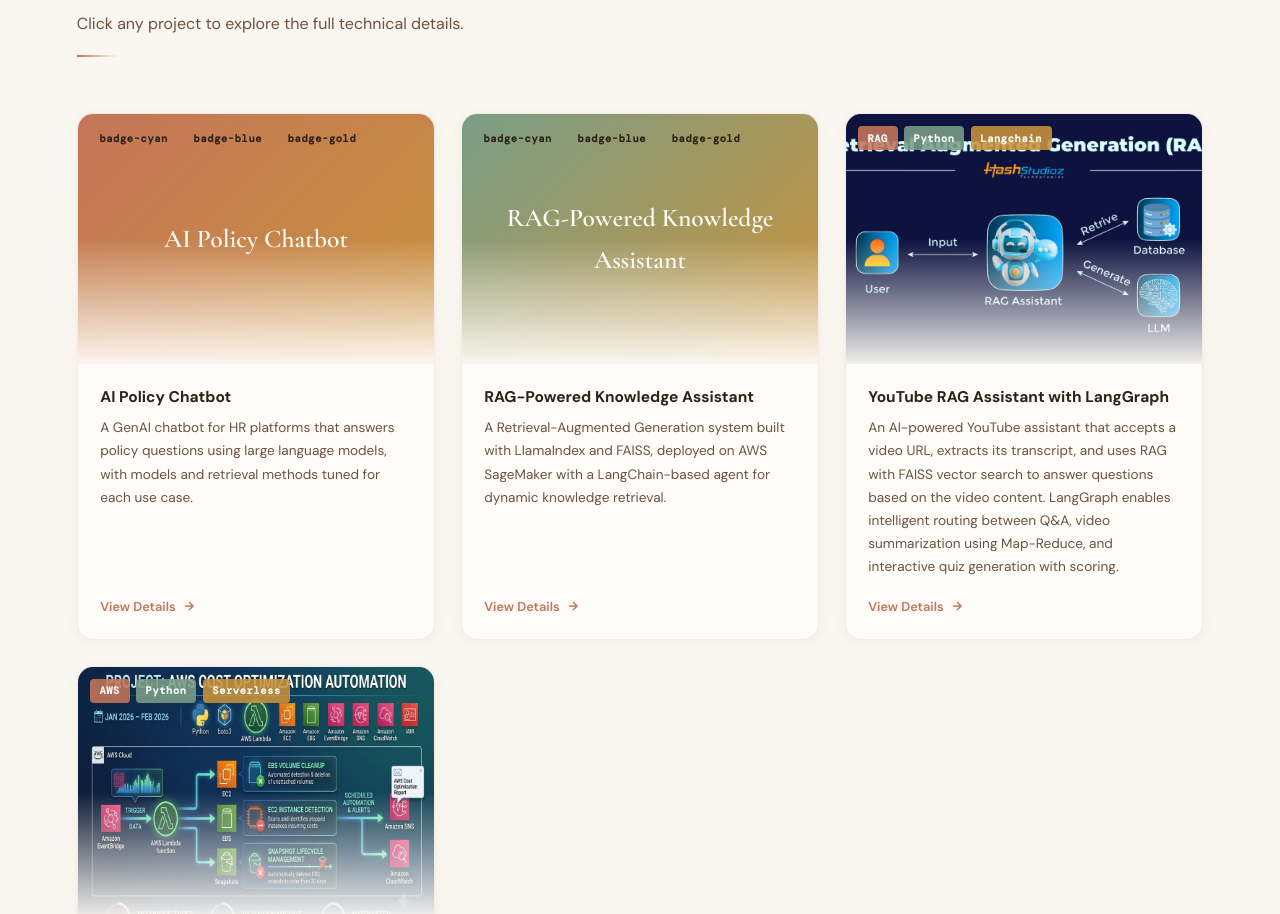
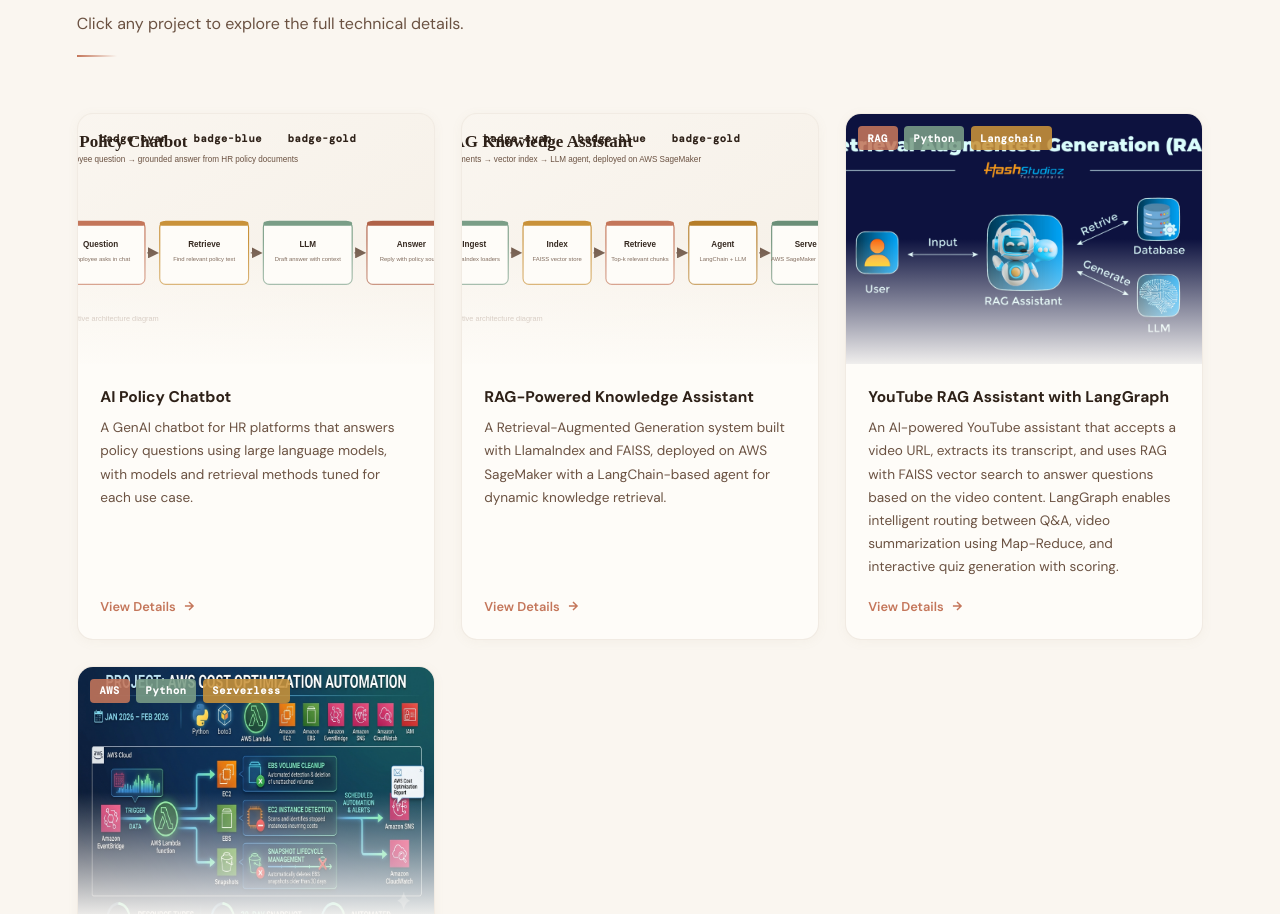
Before and after one commit to mannavapoojitha3-jpg/mannavapoojitha3-jpg.github.io, a plain HTML site: page index.html in a window 1280 px wide. Shown: the part 3823-4737 px from the top of the page. Drawn offline with nearby package versions, Linux system fonts and the light colour scheme; a web font is replaced by a local one.

Commit message:
Add illustrations for AI projects and hide GitHub link for undeployed projects
Add architecture diagrams for the AI Policy Chatbot and RAG Knowledge Assistant, use them on the cards and detail pages, and hide the View on GitHub button when a project has no link yet.

Co-Authored-By: Claude Haiku 5.5 <noreply@anthropic.com>
Claude-Session: https://claude.ai/code/session_018mdpkisvdB8eHtAJkEMKZX

```diff
--- a/index.html
+++ b/index.html
@@ -460,8 +460,8 @@ footer{background:var(--bg2);border-top:1px solid var(--border);padding:2rem 6%;
     <div class="proj-grid">
 
       <div class="proj-card reveal" onclick="openProject('ai_policy')">
-        <div class="proj-img" style="background:linear-gradient(135deg,#c4765a,#c9923a);min-height:180px;display:flex;align-items:center;justify-content:center;">
-          <div style="font-family:'Cormorant Garamond',serif;font-size:1.6rem;color:#fefcf8;font-weight:600;padding:0 1rem;text-align:center;">AI Policy Chatbot</div>
+        <div class="proj-img">
+          <img src="images/projects/ai-policy-chatbot.svg" alt="AI Policy Chatbot architecture" loading="lazy"/>
           <div class="proj-img-overlay"></div>
           <div class="proj-img-badges"><span class="badge LLM">badge-cyan</span><span class="badge GenAI">badge-blue</span><span class="badge HR">badge-gold</span></div>
         </div>
@@ -475,8 +475,8 @@ footer{background:var(--bg2);border-top:1px solid var(--border);padding:2rem 6%;
       </div>
 
       <div class="proj-card reveal" onclick="openProject('rag_kb')">
-        <div class="proj-img" style="background:linear-gradient(135deg,#7a9e87,#c9923a);min-height:180px;display:flex;align-items:center;justify-content:center;">
-          <div style="font-family:'Cormorant Garamond',serif;font-size:1.6rem;color:#fefcf8;font-weight:600;padding:0 1rem;text-align:center;">RAG-Powered Knowledge Assistant</div>
+        <div class="proj-img">
+          <img src="images/projects/rag-knowledge-assistant.svg" alt="RAG Knowledge Assistant architecture" loading="lazy"/>
           <div class="proj-img-overlay"></div>
           <div class="proj-img-badges"><span class="badge RAG">badge-cyan</span><span class="badge LlamaIndex">badge-blue</span><span class="badge SageMaker">badge-gold</span></div>
         </div>
@@ -732,10 +732,10 @@ const projects = {
  ai_policy: {
  title: 'AI Policy Chatbot',
  period: '2025 – Present',
- image: '',
+ image: 'images/projects/ai-policy-chatbot.svg',
  badges: ['LLM', 'GenAI', 'HR'],
  tools: ['LLMs', 'GenAI platforms', 'RAG', 'Prompt Engineering'],
- github: 'https://github.com/mannavapoojitha3-jpg',
+ github: '',
  overview: 'A GenAI chatbot built for HR platforms that answers policy questions using large language models. Models and retrieval methods were benchmarked to find the best-suited solution for each use case.',
  metrics: [],
  details: [
@@ -746,10 +746,10 @@ const projects = {
  rag_kb: {
  title: 'RAG-Powered Knowledge Assistant',
  period: '2025',
- image: '',
+ image: 'images/projects/rag-knowledge-assistant.svg',
  badges: ['RAG', 'LlamaIndex', 'SageMaker'],
  tools: ['LlamaIndex', 'FAISS', 'LangChain', 'AWS SageMaker', 'RAG'],
- github: 'https://github.com/mannavapoojitha3-jpg',
+ github: '',
  overview: 'A Retrieval-Augmented Generation system that answers questions over domain documents. It uses LlamaIndex and FAISS for retrieval and runs on AWS SageMaker with a LangChain-based agent.',
  metrics: [{val:'35%',label:'Accuracy gain on domain queries'}],
  details: [
@@ -783,10 +783,10 @@ function openProject(id) {
         <ul class="pd-bullets">${detailsHtml}</ul>
         <div class="pd-section-title">Tools & Technologies</div>
         <div class="pd-tool-row">${toolsHtml}</div>
-        <a href="${p.github}" target="_blank" class="pd-github-btn">
+        ${p.github ? `<a href="${p.github}" target="_blank" class="pd-github-btn">
           <svg width="18" height="18" viewBox="0 0 24 24" fill="currentColor"><path d="M12 0C5.37 0 0 5.37 0 12c0 5.31 3.435 9.795 8.205 11.385.6.105.825-.255.825-.57 0-.285-.015-1.23-.015-2.235-3.015.555-3.795-.735-4.035-1.41-.135-.345-.72-1.41-1.23-1.695-.42-.225-1.02-.78-.015-.795.945-.015 1.62.87 1.845 1.23 1.08 1.815 2.805 1.305 3.495.99.105-.78.42-1.305.765-1.605-2.67-.3-5.46-1.335-5.46-5.925 0-1.305.465-2.385 1.23-3.225-.12-.3-.54-1.53.12-3.18 0 0 1.005-.315 3.3 1.23.96-.27 1.98-.405 3-.405s2.04.135 3 .405c2.295-1.56 3.3-1.23 3.3-1.23.66 1.65.24 2.88.12 3.18.765.84 1.23 1.905 1.23 3.225 0 4.605-2.805 5.625-5.475 5.925.435.375.81 1.095.81 2.22 0 1.605-.015 2.895-.015 3.3 0 .315.225.69.825.57A12.02 12.02 0 0024 12c0-6.63-5.37-12-12-12z"/></svg>
           View on GitHub
-        </a>
+        </a>` : ''}
       </div>
       <div class="pd-img-main"><img src="${p.image}" alt="${p.title}" loading="lazy"/></div>
     </div>`;
```
Also changed, not shown: images/projects/ai-policy-chatbot.svg (added), images/projects/rag-knowledge-assistant.svg (added).
